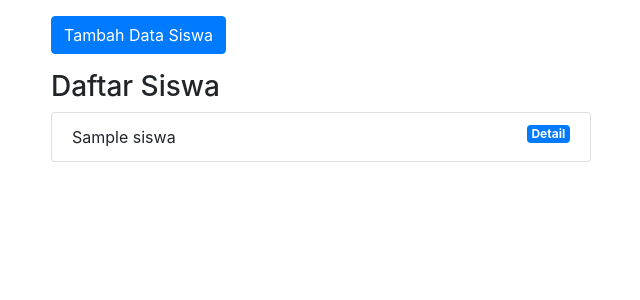
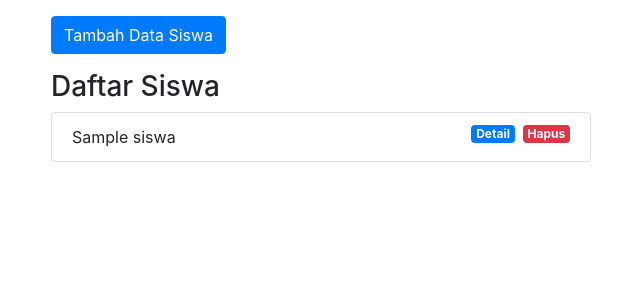
Before and after one commit to redtraa/omail, a PHP site: page /website/siswa in a window 1280 px wide. Shown: the part 56-356 px from the top of the page, without its empty margins (34-674 px from the left). Run offline with PHP 8.4, Linux system fonts and the light colour scheme; tables that the repository leaves empty or names only in its code hold one stand-in row (values such as "Sample post").

Commit message:
Episode 10 MVC

```diff
--- a/app/controllers/Siswa.php
+++ b/app/controllers/Siswa.php
@@ -30,4 +30,16 @@ class Siswa extends Controller{
 			exit;
 		}
 	}
+
+	public function hapus($id){
+		if ($this->model('Siswa_model')->hapusDataSiswa($id) > 0) {
+			Flasher::setFlash('berhasil', 'dihapus', 'success');
+			header('Location: ' . BASEURL . '/siswa');
+			exit;
+		}else {
+			Flasher::setFlash('gagal', 'dihapus', 'danger');
+			header('Location: ' . BASEURL . '/siswa');
+			exit;
+		}
+	}
 }
--- a/app/models/Siswa_model.php
+++ b/app/models/Siswa_model.php
@@ -32,4 +32,14 @@ class Siswa_model{
 
 		return $this->db->rowCount();
 	}
+
+	public function hapusDataSiswa($id){
+		$query = "DELETE FROM siswa WHERE id = :id";
+		$this->db->query($query);
+		$this->db->bind('id', $id);
+
+		$this->db->execute();
+
+		return $this->db->rowCount();
+	}
 }
--- a/app/views/siswa/index.php
+++ b/app/views/siswa/index.php
@@ -11,7 +11,8 @@
 			<ul class="list-group">
 				<?php foreach ($data['siswa'] as $siswa): ?>
 					<li class="list-group-item">
-						<?= $siswa['nama'] ?><a href="<?= BASEURL; ?>/siswa/detail/<?= $siswa['id'] ?>" class="badge badge-primary float-right">Detail</a>
+						<?= $siswa['nama'] ?><a href="<?= BASEURL; ?>/siswa/hapus/<?= $siswa['id'] ?>" class="badge badge-danger float-right" onclick="return confirm('Yakin?')">Hapus</a>
+						<a href="<?= BASEURL; ?>/siswa/detail/<?= $siswa['id'] ?>" class="badge badge-primary float-right mr-2">Detail</a>
 					</li>
 				<?php endforeach; ?>
 			</ul>
```
